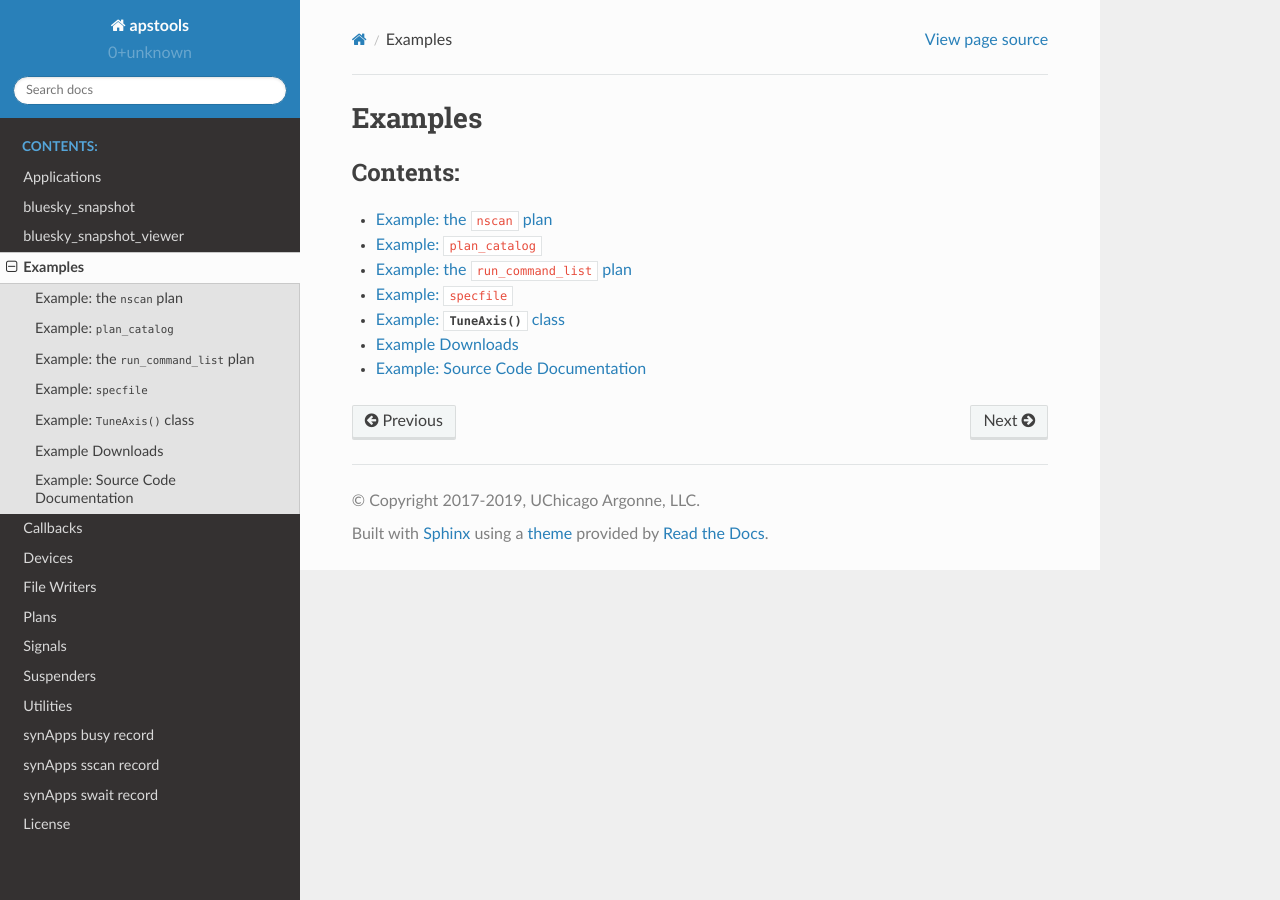
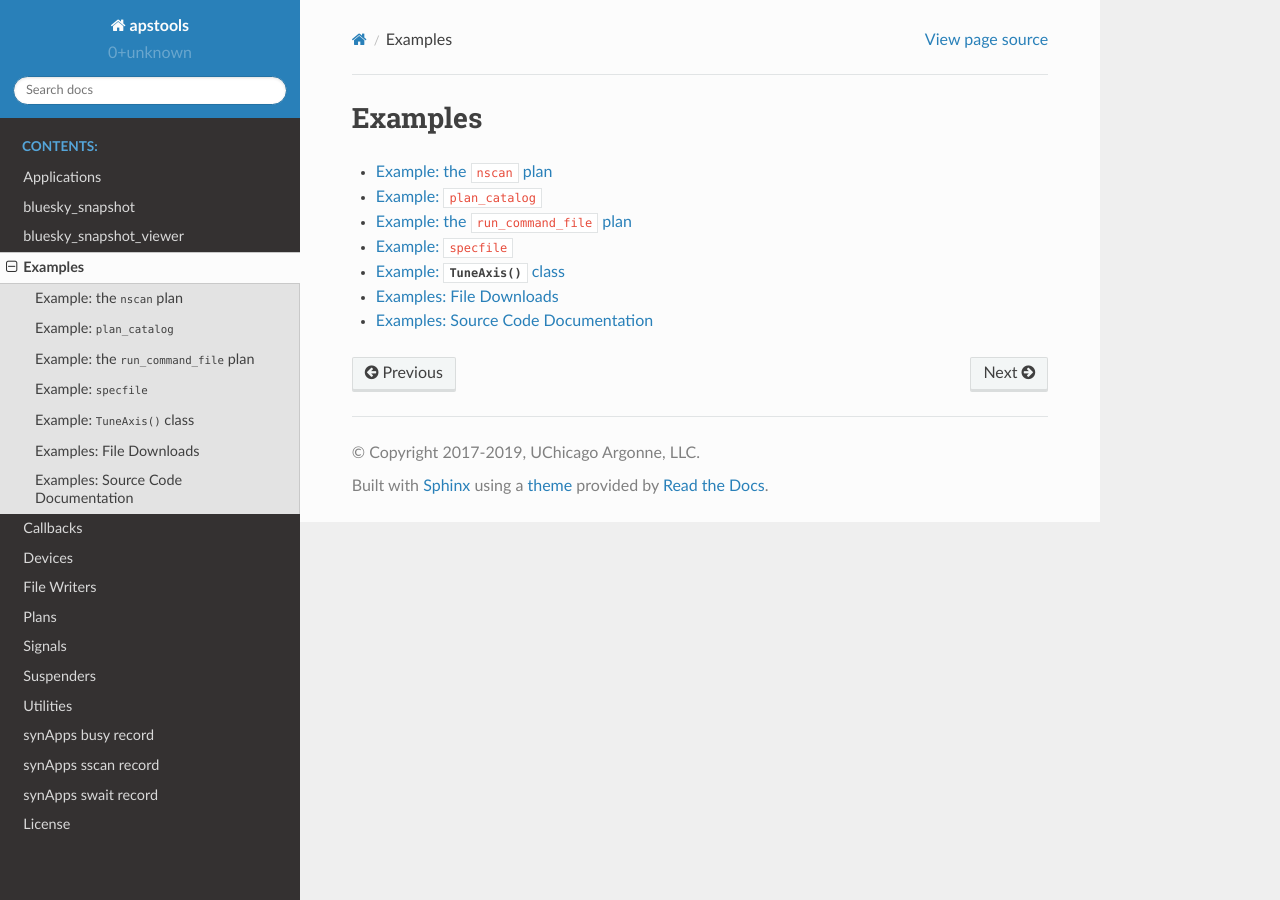
Before and after one commit to dogrecajb/apstools, a Sphinx documentation site: the page built from docs/source/examples/index.rst, in a window 1280 px wide. Built offline with Sphinx 7.4.7 and the Read the Docs theme 2.0.0, drawn with Linux system fonts in a browser that asks for light colours.

Commit message:
DOC #178 re-org finished

```diff
--- a/docs/source/examples/downloads.rst
+++ b/docs/source/examples/downloads.rst
@@ -1,9 +1,7 @@
-
 .. _examples_downloads:
 
-=================
-Example Downloads
-=================
+Examples: File Downloads
+========================
 
 The jupyter notebooks and files related to this section may be downloaded from the following table.
 
--- a/docs/source/examples/plan_catalog.rst
+++ b/docs/source/examples/ex_plan_catalog.rst
@@ -1,6 +1,5 @@
 .. _example_plan_catalog:
 
-=========================
 Example: ``plan_catalog``
 =========================
 
--- a/docs/source/examples/run_command_list.rst
+++ b/docs/source/examples/ex_run_command_list.rst
@@ -1,11 +1,12 @@
-.. _example_run_command_list:
+.. index:: Excel scan, scan; Excel, command list
 
-======================================
-Example: the ``run_command_list`` plan
+.. _example_run_command_file:
+
+Example: the ``run_command_file`` plan
 ======================================
 
 You can use a text file or an Excel spreadsheet as a multi-sample
-batch scan tool using the :func:`run_command_list` plan.
+batch scan tool using the :func:`run_command_file` plan.
 
 .. TODO: re-write below per issue 178
 
--- a/docs/source/examples/index.rst
+++ b/docs/source/examples/index.rst
@@ -1,19 +1,13 @@
 .. _examples:
 
-========
 Examples
 ========
 
 .. toctree::
    :maxdepth: 2
-   :caption: Contents:
    :glob:
 
-   nscan
-   plan_catalog
-   run_command_list
-   specfile
-   tuneaxis
+   ex_*
 
    downloads
    source
--- a/docs/source/examples/source.rst
+++ b/docs/source/examples/source.rst
@@ -1,7 +1,7 @@
 
 .. _example_source:
 
-Example: Source Code Documentation
+Examples: Source Code Documentation
 ======================================
 
 .. automodule:: apstools.examples
```
Also changed, not shown: docs/source/examples/ex_nscan.rst (renamed from docs/source/examples/nscan.rst), docs/source/examples/ex_specfile.rst (renamed from docs/source/examples/specfile.rst), docs/source/examples/ex_tuneaxis.rst (renamed from docs/source/examples/tuneaxis.rst), 2 other files.
